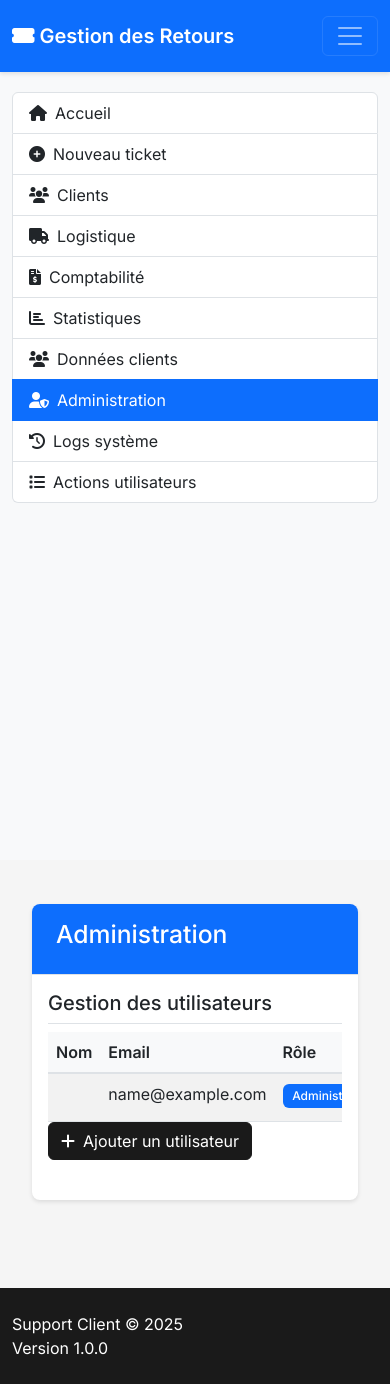
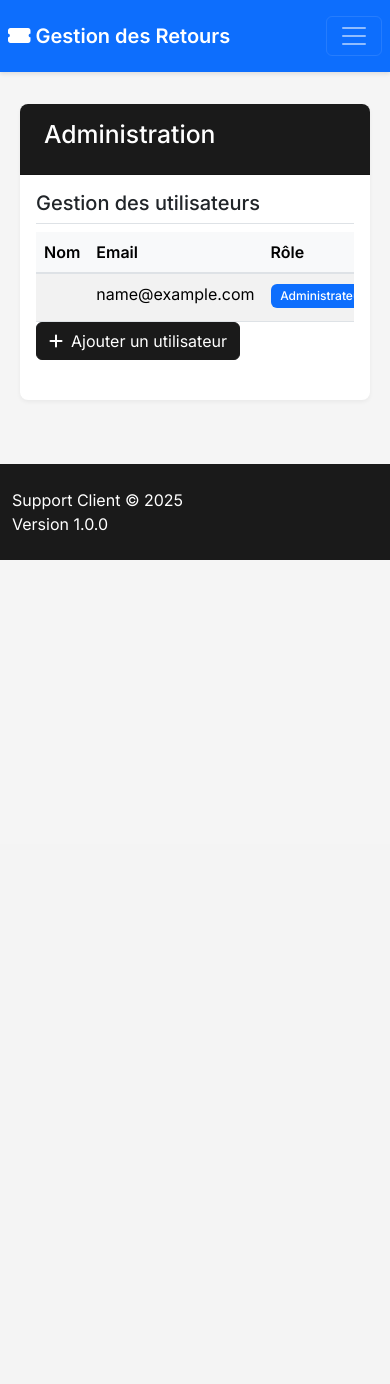
Before and after one commit to MaximeDCHP6/sav-application, a Flask app: page /admin in a window 390 px wide. After the commit the page ends 560 px from the top, so only its background shows below. Run offline with Flask 3, Linux system fonts and the light colour scheme; a user stored in the database is signed in; tables that the repository leaves empty hold one stand-in row (values such as "Sample post").

Commit message:
Amélioration de la compatibilité mobile : suppression de la sidebar, optimisation de la navbar et ajout de styles responsives

```diff
--- a/templates/base.html
+++ b/templates/base.html
@@ -4,7 +4,7 @@
     <meta charset="UTF-8">
     <meta name="viewport" content="width=device-width, initial-scale=1.0">
     <title>{% block title %}Gestion des Retours{% endblock %}</title>
-    <link href="https://cdn.jsdelivr.net/npm/bootstrap@5.3.0/dist/css/bootstrap.min.css" rel="stylesheet">
+    <link href="https://cdn.jsdelivr.net/npm/bootstrap@5.3.2/dist/css/bootstrap.min.css" rel="stylesheet">
     <link href="https://cdnjs.cloudflare.com/ajax/libs/font-awesome/6.0.0/css/all.min.css" rel="stylesheet">
     <link href="https://fonts.googleapis.com/css2?family=Inter:wght@400;500;600;700&display=swap" rel="stylesheet">
     <style>
@@ -26,7 +26,7 @@
         .navbar {
             background-color: var(--primary-color);
             box-shadow: 0 2px 4px rgba(0,0,0,0.1);
-            padding: 1rem 0;
+            padding: 0.5rem 0;
         }
 
         .navbar-brand {
@@ -39,18 +39,20 @@
             font-weight: 500;
             padding: 0.5rem 1rem !important;
             transition: all 0.3s ease;
+            border-radius: 4px;
+            margin: 0.2rem 0;
         }
 
-        .nav-link:hover {
+        .nav-link:hover, .nav-link.active {
             color: white !important;
             background-color: var(--accent-color);
-            border-radius: 4px;
         }
 
         .card {
             border: none;
             box-shadow: 0 2px 4px rgba(0,0,0,0.05);
             border-radius: 8px;
+            margin-bottom: 1rem;
         }
 
         .card-header {
@@ -113,7 +115,6 @@
             margin-top: 3rem;
         }
 
-        /* Styles spécifiques pour les tickets */
         .ticket-status {
             padding: 0.4rem 0.8rem;
             border-radius: 4px;
@@ -135,7 +136,6 @@
             color: #616161;
         }
 
-        /* Styles pour les statistiques */
         .stats-card {
             background: linear-gradient(135deg, var(--primary-color), var(--accent-color));
             color: white;
@@ -160,74 +160,56 @@
             opacity: 0.8;
         }
 
-        .navbar-brand img {
-            height: 30px;
-            margin-right: 10px;
-        }
-        .sidebar {
-            min-height: calc(100vh - 56px);
-            background-color: #f8f9fa;
-            padding-top: 20px;
-        }
-        .sidebar .nav-link {
-            color: #333;
-            padding: 8px 16px;
-            margin: 4px 0;
-            border-radius: 4px;
-        }
-        .sidebar .nav-link:hover {
-            background-color: #e9ecef;
-        }
-        .sidebar .nav-link.active {
-            background-color: #0d6efd;
-            color: white;
-        }
-        .main-content {
-            padding: 20px;
-        }
-        .card {
-            margin-bottom: 20px;
-            box-shadow: 0 2px 4px rgba(0,0,0,0.1);
-        }
-        .card-header {
-            background-color: #0d6efd;
-            color: white;
-            border-bottom: 1px solid #dee2e6;
-        }
-        .btn-icon {
-            margin-right: 5px;
-        }
-        .ticket-status {
-            padding: 4px 8px;
-            border-radius: 4px;
-            font-size: 0.875rem;
-        }
-        .status-open {
-            background-color: #cff4fc;
-            color: #055160;
-        }
-        .status-closed {
-            background-color: #d1e7dd;
-            color: #0f5132;
-        }
-        .status-pending {
-            background-color: #fff3cd;
-            color: #664d03;
-        }
         .flash-messages {
             position: fixed;
             top: 20px;
             right: 20px;
             z-index: 1000;
         }
+
         .flash-message {
             margin-bottom: 10px;
             min-width: 300px;
         }
+
         .total-refund {
             font-size: 1.2em;
             font-weight: bold;
             color: #198754;
+        }
+
+        /* Mobile optimizations */
+        @media (max-width: 768px) {
+            .navbar-nav {
+                text-align: center;
+            }
+
+            .nav-link {
+                padding: 0.75rem 1rem !important;
+                margin: 0.1rem 0;
+                font-size: 1rem;
+            }
+
+            .container-fluid {
+                padding: 0.5rem;
+            }
+
+            .card {
+                margin-bottom: 0.5rem;
+            }
+
+            .flash-messages {
+                position: fixed;
+                top: 10px;
+                left: 10px;
+                right: 10px;
+                z-index: 1000;
+            }
+
+            .flash-message {
+                min-width: auto;
+                margin-bottom: 5px;
+            }
         }
     </style>
 </head>
@@ -238,86 +220,82 @@
                 <i class="fas fa-ticket-alt"></i>
                 Gestion des Retours
             </a>
-            <button class="navbar-toggler" type="button" data-bs-toggle="collapse" data-bs-target="#navbarNav">
+            <button class="navbar-toggler" type="button" data-bs-toggle="collapse" data-bs-target="#navbarNav" aria-controls="navbarNav" aria-expanded="false" aria-label="Toggle navigation">
                 <span class="navbar-toggler-icon"></span>
             </button>
             <div class="collapse navbar-collapse" id="navbarNav">
                 <ul class="navbar-nav me-auto">
                     {% if current_user.is_authenticated %}
                     <li class="nav-item">
-                        <a class="nav-link" href="{{ url_for('index') }}">
+                        <a class="nav-link {% if request.endpoint == 'index' %}active{% endif %}" href="{{ url_for('index') }}">
                             <i class="fas fa-home me-1"></i> Accueil
                         </a>
                     </li>
                     <li class="nav-item">
-                        <a class="nav-link" href="{{ url_for('create_ticket') }}">
+                        <a class="nav-link {% if request.endpoint == 'create_ticket' %}active{% endif %}" href="{{ url_for('create_ticket') }}">
                             <i class="fas fa-plus me-1"></i> Nouveau Ticket
                         </a>
                     </li>
                     {% if current_user.is_admin %}
                     <li class="nav-item">
                         <a class="nav-link {% if request.endpoint == 'manage_clients' %}active{% endif %}" href="{{ url_for('manage_clients') }}">
-                            <i class="fas fa-users me-2"></i>Clients
-                        </a>
-                    </li>
-                    {% if current_user.is_logistics %}
-                    <li class="nav-item">
-                        <a class="nav-link {% if request.endpoint == 'logistics' %}active{% endif %}" href="{{ url_for('logistics') }}">
-                            <i class="fas fa-truck me-2"></i>Logistique
+                            <i class="fas fa-users me-1"></i> Clients
                         </a>
                     </li>
                     <li class="nav-item">
-                        <a class="nav-link" href="{{ url_for('accounting') }}">
-                            <i class="fas fa-file-invoice-dollar me-2"></i>Comptabilité
+                        <a class="nav-link {% if request.endpoint == 'logistics' %}active{% endif %}" href="{{ url_for('logistics') }}">
+                            <i class="fas fa-truck me-1"></i> Logistique
                         </a>
                     </li>
                     <li class="nav-item">
-                        <a class="nav-link" href="{{ url_for('statistics') }}">
-                            <i class="fas fa-chart-bar me-2"></i>Statistiques
+                        <a class="nav-link {% if request.endpoint == 'accounting' %}active{% endif %}" href="{{ url_for('accounting') }}">
+                            <i class="fas fa-file-invoice-dollar me-1"></i> Comptabilité
                         </a>
                     </li>
                     <li class="nav-item">
-                        <a class="nav-link" href="{{ url_for('client_data') }}">
-                            <i class="fas fa-users me-2"></i>Données clients
+                        <a class="nav-link {% if request.endpoint == 'statistics' %}active{% endif %}" href="{{ url_for('statistics') }}">
+                            <i class="fas fa-chart-bar me-1"></i> Statistiques
                         </a>
                     </li>
-                    {% endif %}
-                    {% if current_user.is_admin %}
+                    <li class="nav-item">
+                        <a class="nav-link {% if request.endpoint == 'client_data' %}active{% endif %}" href="{{ url_for('client_data') }}">
+                            <i class="fas fa-users me-1"></i> Données clients
+                        </a>
+                    </li>
                     <li class="nav-item">
                         <a class="nav-link {% if request.endpoint == 'admin' %}active{% endif %}" href="{{ url_for('admin') }}">
-                            <i class="fas fa-user-shield me-2"></i>Administration
+                            <i class="fas fa-user-shield me-1"></i> Administration
                         </a>
                     </li>
                     <li class="nav-item">
                         <a class="nav-link {% if request.endpoint == 'logs' %}active{% endif %}" href="{{ url_for('logs') }}">
-                            <i class="fas fa-history me-2"></i>Logs système
+                            <i class="fas fa-history me-1"></i> Logs système
                         </a>
                     </li>
                     <li class="nav-item">
                         <a class="nav-link {% if request.endpoint == 'actions_page' %}active{% endif %}" href="{{ url_for('actions_page') }}">
-                            <i class="fas fa-list me-2"></i>Actions utilisateurs
+                            <i class="fas fa-list me-1"></i> Actions utilisateurs
                         </a>
                     </li>
-                    {% endif %}
                     {% endif %}
                     {% endif %}
                 </ul>
                 <ul class="navbar-nav">
                     <li class="nav-item dropdown">
-                        <a class="nav-link dropdown-toggle" href="#" id="userDropdown" role="button" data-bs-toggle="dropdown">
-                            <i class="fas fa-user me-2"></i>{{ current_user.name }}
+                        <a class="nav-link dropdown-toggle" href="#" id="userDropdown" role="button" data-bs-toggle="dropdown" aria-expanded="false">
+                            <i class="fas fa-user me-1"></i>{{ current_user.username }}
                         </a>
-                        <div class="dropdown-menu dropdown-menu-end">
+                        <ul class="dropdown-menu dropdown-menu-end">
                             {% if current_user.is_admin %}
-                            <a class="dropdown-item" href="{{ url_for('settings_page') }}">
+                            <li><a class="dropdown-item" href="{{ url_for('settings_page') }}">
                                 <i class="fas fa-cog me-2"></i>Paramètres
-                            </a>
-                            <div class="dropdown-divider"></div>
+                            </a></li>
+                            <li><hr class="dropdown-divider"></li>
                             {% endif %}
-                            <a class="dropdown-item" href="{{ url_for('logout') }}">
+                            <li><a class="dropdown-item" href="{{ url_for('logout') }}">
                                 <i class="fas fa-sign-out-alt me-2"></i>Déconnexion
-                            </a>
-                        </div>
+                            </a></li>
+                        </ul>
                     </li>
                 </ul>
             </div>
@@ -325,47 +303,6 @@
     </nav>
 
     <div class="container-fluid">
-        <div class="row">
-            {% if current_user.is_authenticated %}
-            <div class="col-md-2 sidebar">
-                <div class="list-group">
-                    <a href="{{ url_for('index') }}" class="list-group-item list-group-item-action {% if request.endpoint == 'index' %}active{% endif %}">
-                        <i class="fas fa-home me-2"></i>Accueil
-                    </a>
-                    <a href="{{ url_for('create_ticket') }}" class="list-group-item list-group-item-action {% if request.endpoint == 'create_ticket' %}active{% endif %}">
-                        <i class="fas fa-plus-circle me-2"></i>Nouveau ticket
-                    </a>
-                    <a href="{{ url_for('manage_clients') }}" class="list-group-item list-group-item-action {% if request.endpoint == 'manage_clients' %}active{% endif %}">
-                        <i class="fas fa-users me-2"></i>Clients
-                    </a>
-                    <a href="{{ url_for('logistics') }}" class="list-group-item list-group-item-action {% if request.endpoint == 'logistics' %}active{% endif %}">
-                        <i class="fas fa-truck me-2"></i>Logistique
-                    </a>
-                    <a href="{{ url_for('accounting') }}" class="list-group-item list-group-item-action {% if request.endpoint == 'accounting' %}active{% endif %}">
-                        <i class="fas fa-file-invoice-dollar me-2"></i>Comptabilité
-                    </a>
-                    <a href="{{ url_for('statistics') }}" class="list-group-item list-group-item-action {% if request.endpoint == 'statistics' %}active{% endif %}">
-                        <i class="fas fa-chart-bar me-2"></i>Statistiques
-                    </a>
-                    <a href="{{ url_for('client_data') }}" class="list-group-item list-group-item-action {% if request.endpoint == 'client_data' %}active{% endif %}">
-                        <i class="fas fa-users me-2"></i>Données clients
-                    </a>
-                    {% if current_user.is_admin %}
-                    <a href="{{ url_for('admin') }}" class="list-group-item list-group-item-action {% if request.endpoint == 'admin' %}active{% endif %}">
-                        <i class="fas fa-user-shield me-2"></i>Administration
-                    </a>
-                    <a href="{{ url_for('logs') }}" class="list-group-item list-group-item-action {% if request.endpoint == 'logs' %}active{% endif %}">
-                        <i class="fas fa-history me-2"></i>Logs système
-                    </a>
-                    <a href="{{ url_for('actions_page') }}" class="list-group-item list-group-item-action {% if request.endpoint == 'actions_page' %}active{% endif %}">
-                        <i class="fas fa-list me-2"></i>Actions utilisateurs
-                    </a>
-                    {% endif %}
-                </div>
-            </div>
-            {% endif %}
-
-            <div class="col-md-{% if current_user.is_authenticated %}10{% else %}12{% endif %} main-content">
         {% with messages = get_flashed_messages(with_categories=true) %}
             {% if messages %}
                 <div class="flash-messages">
@@ -381,8 +318,6 @@
 
         {% block content %}{% endblock %}
     </div>
-        </div>
-    </div>
 
     <footer class="footer">
         <div class="container">
@@ -397,9 +332,10 @@
         </div>
     </footer>
 
-    <script src="https://cdn.jsdelivr.net/npm/bootstrap@5.3.0/dist/js/bootstrap.bundle.min.js"></script>
+    <script src="https://cdn.jsdelivr.net/npm/bootstrap@5.3.2/dist/js/bootstrap.bundle.min.js"></script>
     <script>
         document.addEventListener('DOMContentLoaded', function() {
+            // Auto-close alerts after 5 seconds
             setTimeout(function() {
                 var alerts = document.querySelectorAll('.alert');
                 alerts.forEach(function(alert) {
@@ -407,6 +343,12 @@
                     bsAlert.close();
                 });
             }, 5000);
+
+            // Ensure dropdowns work on mobile
+            var dropdownElementList = [].slice.call(document.querySelectorAll('.dropdown-toggle'));
+            var dropdownList = dropdownElementList.map(function (dropdownToggleEl) {
+                return new bootstrap.Dropdown(dropdownToggleEl);
+            });
         });
     </script>
     {% block scripts %}{% endblock %}
```
Lines whose indentation alone changed are shown as unchanged.
